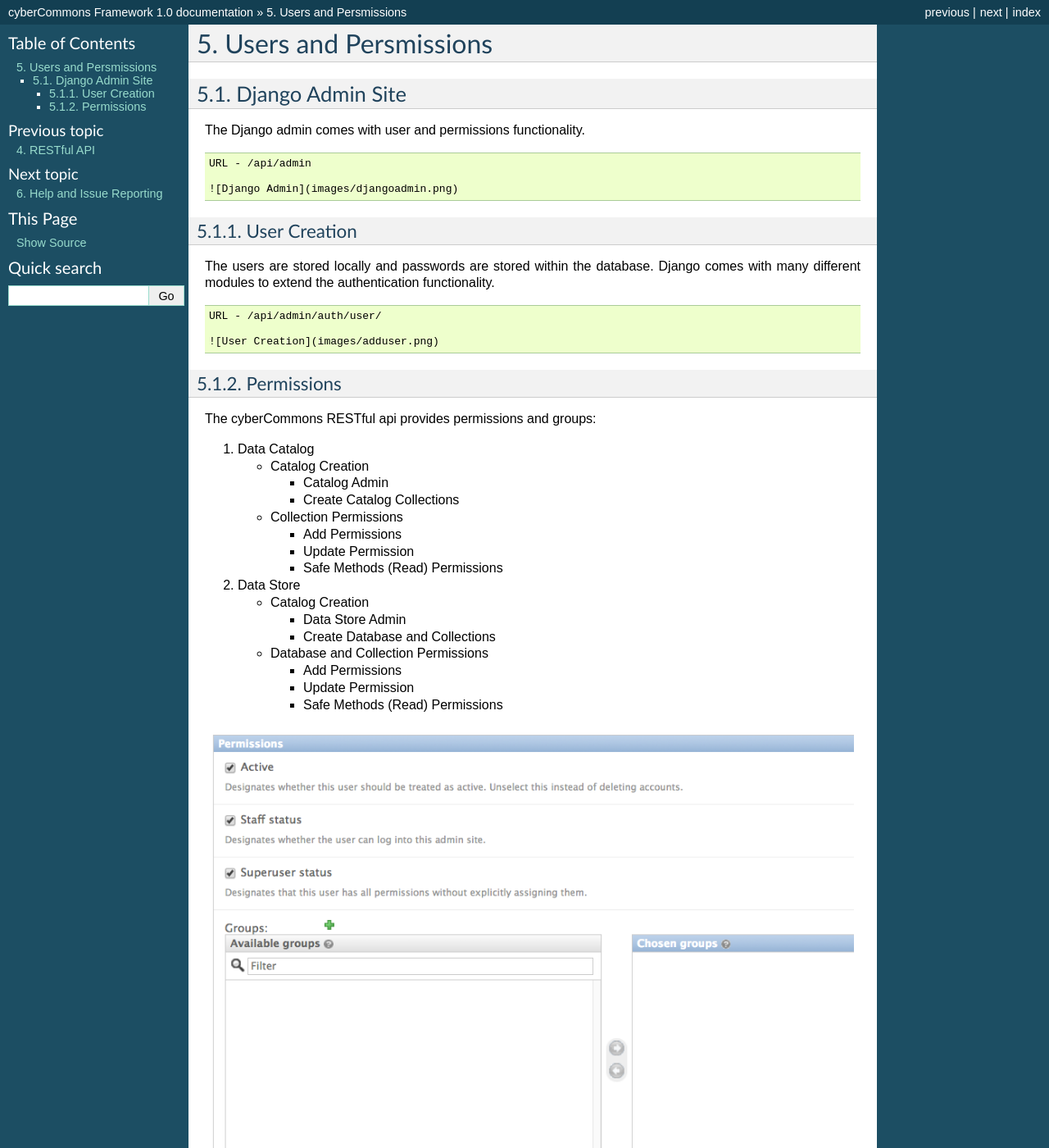
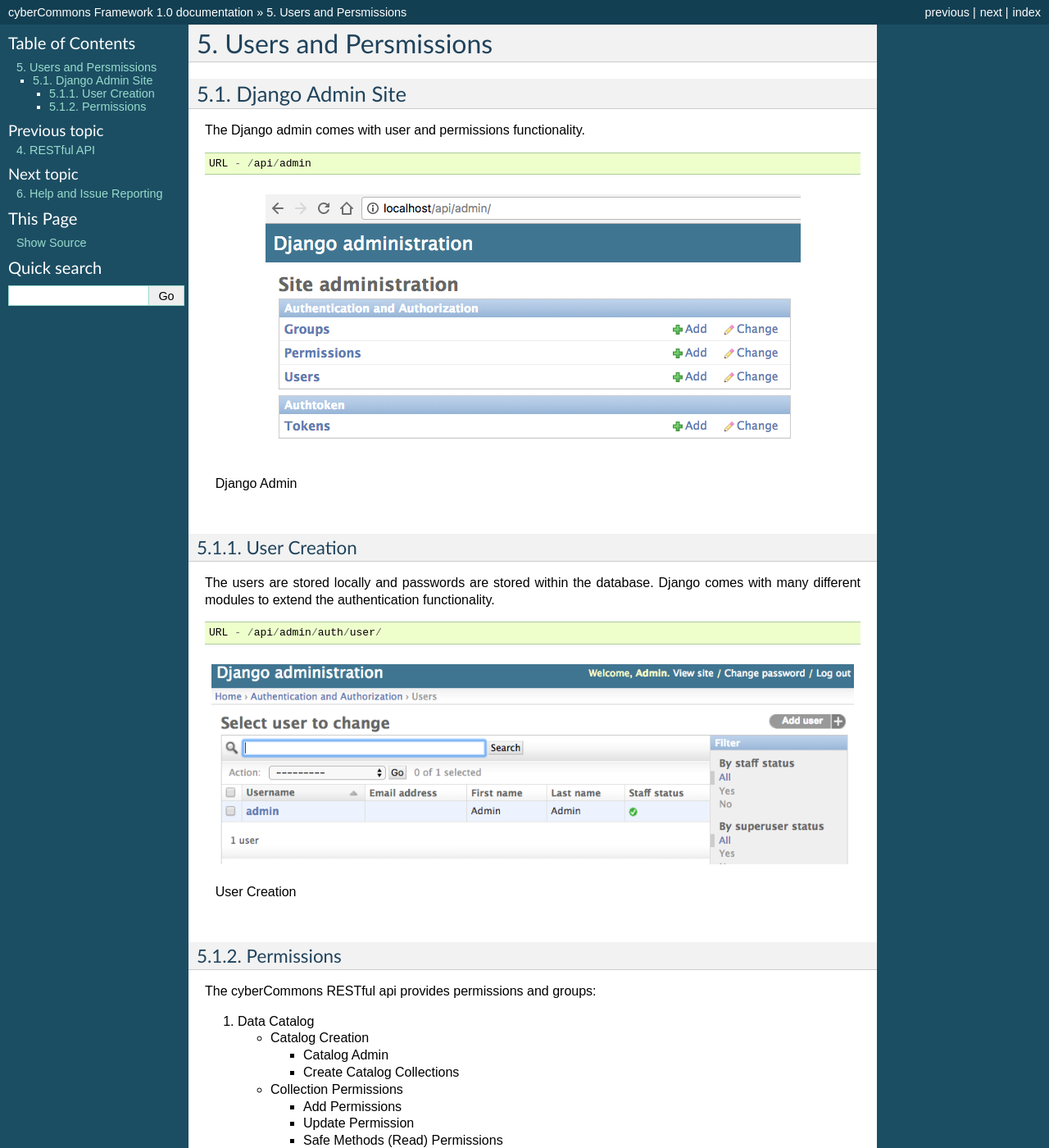
Before and after one commit to cybercommons/cybercom-new, a Sphinx documentation site: the page built from docs/permissions.rst, in a window 1280 px wide and 1400 px high. Shown: the whole window at 82% size. Built offline with Sphinx 7.4.7, drawn with Linux system fonts in a browser that asks for light colours.

Commit message:
pics update

```diff
--- a/docs/permissions.rst
+++ b/docs/permissions.rst
@@ -10,7 +10,10 @@
 
         URL - /api/admin
 
-        ![Django Admin](images/djangoadmin.png)
+.. figure:: images/djangoadmin.png
+   :alt: Django Admin
+
+   Django Admin
 
 User Creation
 ^^^^^^^^^^^^^
@@ -23,7 +26,11 @@
 
         URL - /api/admin/auth/user/
 
-        ![User Creation](images/adduser.png)
+
+.. figure:: images/adduser.png
+   :alt: User Creation
+
+   User Creation
 
 Permissions
 ^^^^^^^^^^^
```
Also changed, not shown: docs/permissions.md (+2 -6 lines).
